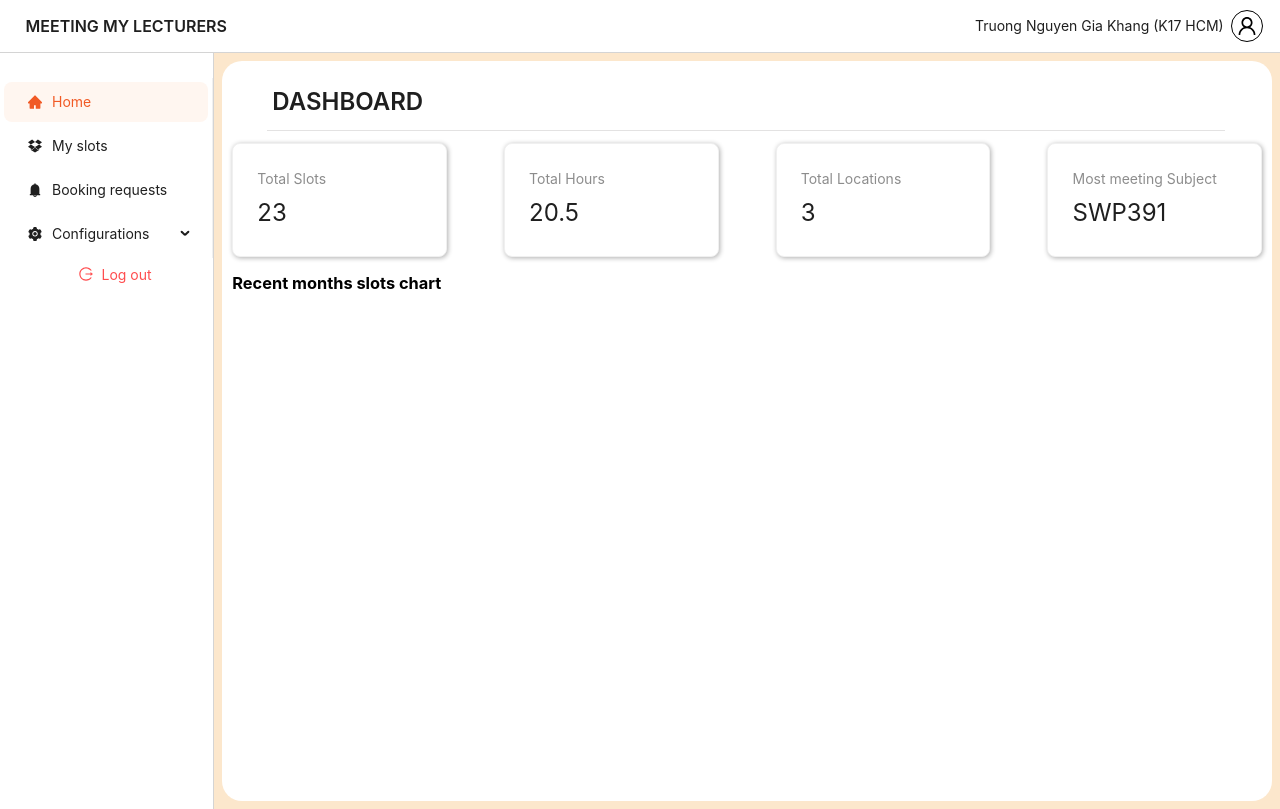
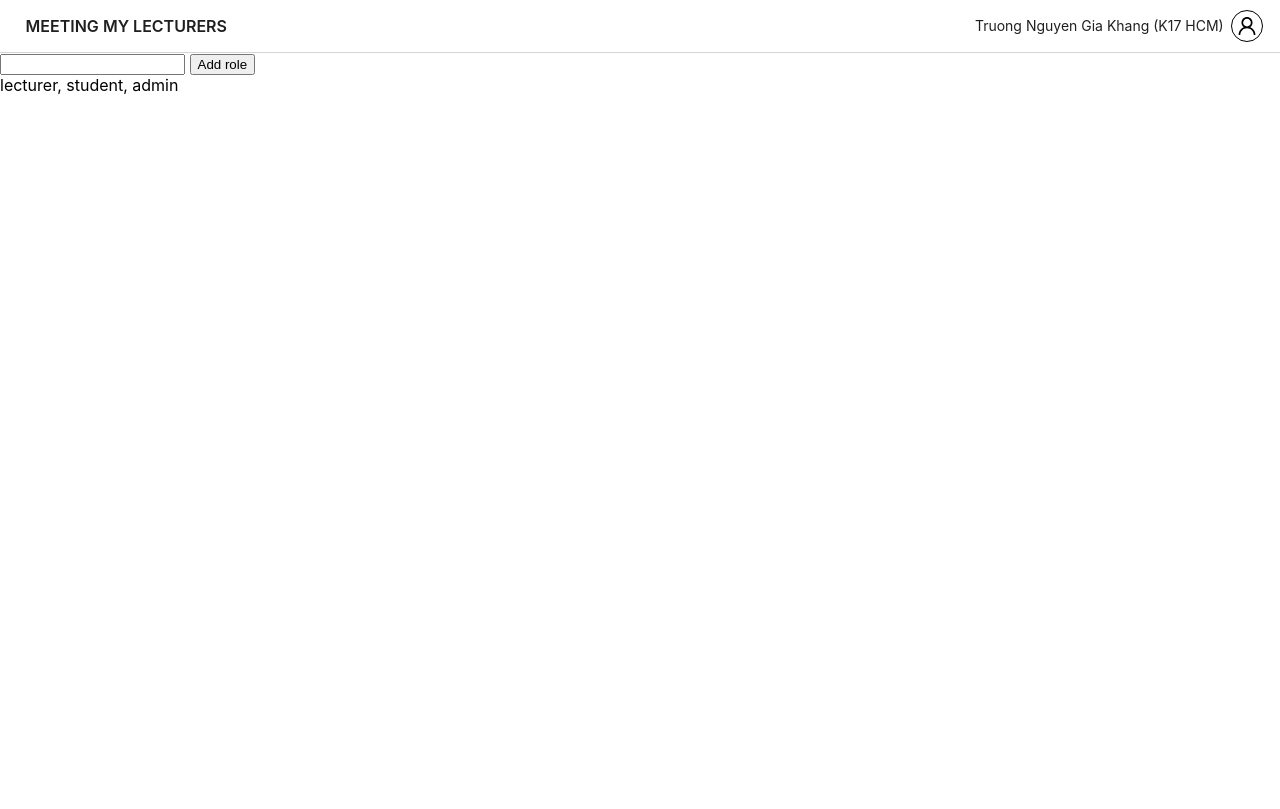
Before and after one commit to giakhang3005/KhangTNG.MeetingMyLecturerFE, a React (Create React App) app: page / in a window 1280 px wide. Built offline with nearby package versions, Linux system fonts and the light colour scheme.

Commit message:
Add role select for backend

```diff
--- a/src/Components/Body/Body.js
+++ b/src/Components/Body/Body.js
@@ -12,11 +12,12 @@ export const Body = () => {
   //default date = today
   const [selectedDate, setSelectedDate] = useState(getCurrentDate());
   const [selectedWeek, setSelectedWeek] = useState(GetWeek(selectedDate));
-  const [role, setRole] = useState("lecturer");
+  const [role, setRole] = useState(""); //"lecturer"
   //default MenuOpt
-  const [menuOpt, setMenuOpt] = useState(
-    role === "lecturer" ? "lecturerDashboard" : ""
-  );
+  const [menuOpt, setMenuOpt] = useState("");
+
+  //TODO: for backed
+  const [input, setInput] = useState();
 
   return (
     //pass value to all component inside
@@ -45,7 +46,7 @@ export const Body = () => {
             role === "lecturer" ? (
               //return
               <>
-                <Lecturer />
+                <Lecturer setMenuOpt={setMenuOpt} />
               </>
             ) : // else if role === student
             role === "student" ? (
@@ -57,7 +58,12 @@ export const Body = () => {
               //others/no role
               <>
                 {/* <>Login</> */}
-                <input /> <button>Add role</button>
+                <input
+                  onChange={(event) => setInput(event.target.value)}
+                />{" "}
+                <button onClick={() => setRole(input)}>Add role</button>
+                <br />
+                lecturer, student, admin
               </>
             )
           }
--- a/src/Components/Body/Lecturer/Content/Request/LecturerRequests.js
+++ b/src/Components/Body/Lecturer/Content/Request/LecturerRequests.js
@@ -48,7 +48,7 @@ export const LecturerRequests = () => {
     },
     {
       key: "7",
-      title: "Students want to meet",
+      title: "This slot Bookers",
       render: (booking) => {
         return (
           <>
--- a/src/Components/Body/Lecturer/Lecturer.js
+++ b/src/Components/Body/Lecturer/Lecturer.js
@@ -2,9 +2,12 @@ import { Col, Row } from "antd";
 import { LecturerSider } from "./Sider/LecturerSider";
 import { LecturerContent } from "./Content/LecturerContent";
 
-export const Lecturer = () => {
+export const Lecturer = (props) => {
     return (
         <Row>
+          {/* Set default menu option */}
+          {props.setMenuOpt("lecturerDashboard")}
+
           <Col xs={24} sm={6} md={5} xl={4}>
             <LecturerSider />
           </Col>
```
